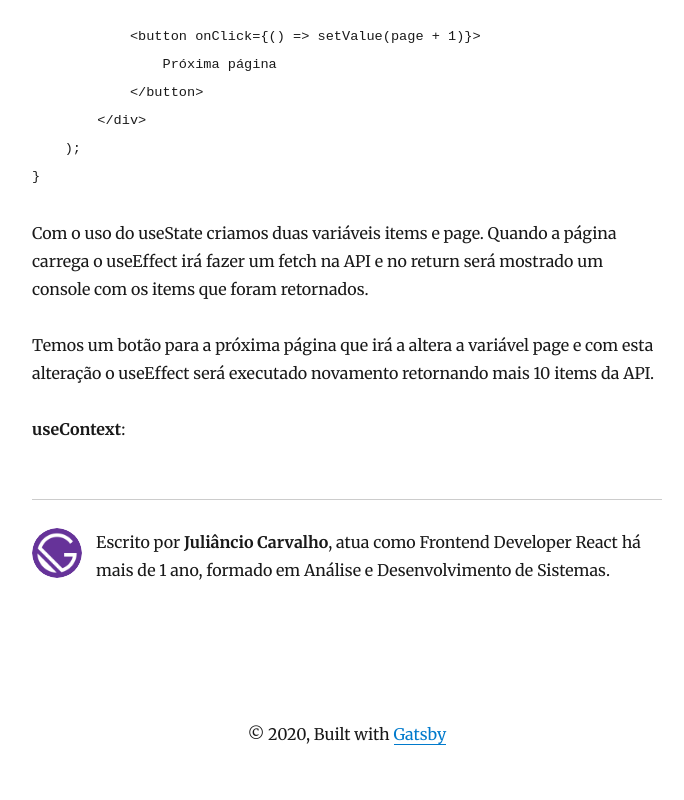
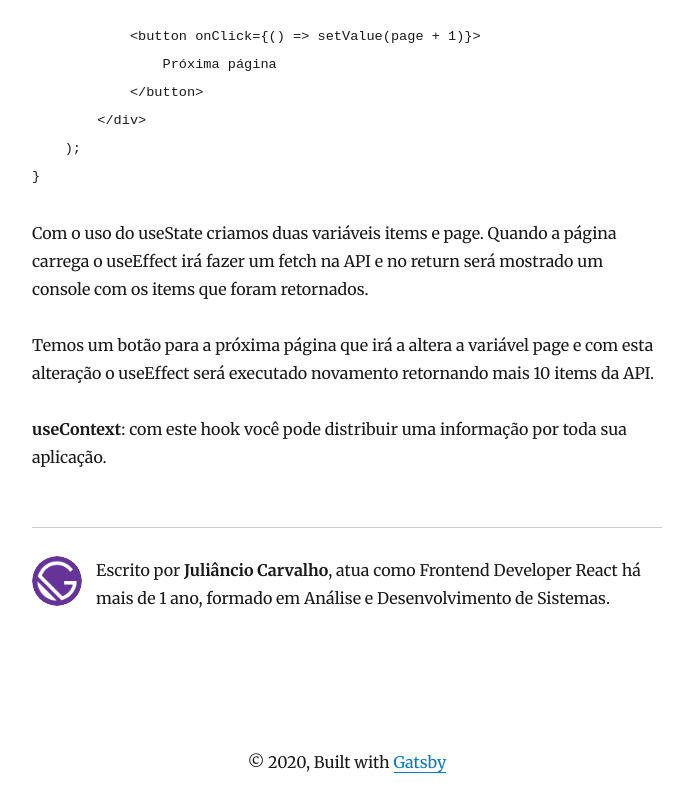
Before and after one commit to juliancioc/personal-blog, a Gatsby site: page /blog/test-title/ in a window 1280 px wide. Shown: the part 2896-3696 px from the top of the page, without its empty margins (293-977 px from the left). Before the commit the page ends 3668 px from the top, so only its background shows below. Built offline with nearby package versions, Linux system fonts and the light colour scheme; Gatsby itself is replaced by a stand-in of ours; some packages are replaced by stand-ins of ours; code samples lack their colours.

Commit message:
edit post

```diff
--- a/content/blog/test-title.md
+++ b/content/blog/test-title.md
@@ -99,4 +99,4 @@ Com o uso do useState criamos duas variáveis items e page. Quando a página car
 
 Temos um botão para a próxima página que irá a altera a variável page e com esta alteração o useEffect será executado novamento retornando mais 10 items da API.
 
-<b>useContext</b>: <br /><br />
+<b>useContext</b>: com este hook você pode distribuir uma informação por toda sua aplicação.<br /><br />
```
